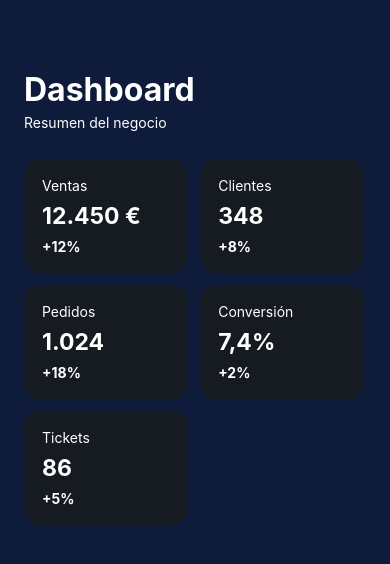
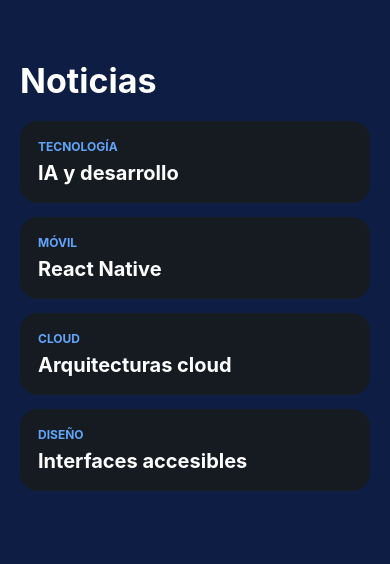
Before and after one commit to ainaragorriaplante/cuaderno-ainara-01-rn, a React Native app: screen / in a window 390 px wide. Shown: the top 564 px of the page. Built offline with nearby package versions, Linux system fonts and the light colour scheme.

Commit message:
Ejercicio 07 - Feed de noticias

```diff
--- a/App.tsx
+++ b/App.tsx
@@ -1,28 +1,23 @@
-import { StyleSheet, Text, View } from 'react-native';
+import { ScrollView, StyleSheet, Text, View } from 'react-native';
 
 export default function App() {
   return (
-    <View style={styles.container}>
-      <Text style={styles.title}>Dashboard</Text>
-      <Text style={styles.subtitle}>Resumen del negocio</Text>
+    <ScrollView style={styles.container}>
+      <Text style={styles.header}>Noticias</Text>
 
-      <View style={styles.grid}>
-        <Metric title="Ventas" value="12.450 €" change="+12%" />
-        <Metric title="Clientes" value="348" change="+8%" />
-        <Metric title="Pedidos" value="1.024" change="+18%" />
-        <Metric title="Conversión" value="7,4%" change="+2%" />
-        <Metric title="Tickets" value="86" change="+5%" />
-      </View>
-    </View>
+      <NewsCard category="TECNOLOGÍA" title="IA y desarrollo" />
+      <NewsCard category="MÓVIL" title="React Native" />
+      <NewsCard category="CLOUD" title="Arquitecturas cloud" />
+      <NewsCard category="DISEÑO" title="Interfaces accesibles" />
+    </ScrollView>
   );
 }
 
-function Metric({ title, value, change }: { title: string; value: string; change: string }) {
+function NewsCard({ category, title }: { category: string; title: string }) {
   return (
     <View style={styles.card}>
-      <Text style={styles.label}>{title}</Text>
-      <Text style={styles.value}>{value}</Text>
-      <Text style={styles.change}>{change}</Text>
+      <Text style={styles.category}>{category}</Text>
+      <Text style={styles.title}>{title}</Text>
     </View>
   );
 }
@@ -30,43 +25,31 @@ function Metric({ title, value, change }: { title: string; value: string; change
 const styles = StyleSheet.create({
   container: {
     flex: 1,
-    padding: 24,
-    paddingTop: 70,
-    backgroundColor: '#0f1b3b',
+    backgroundColor: '#0e1d43',
+    paddingHorizontal: 20,
+  },
+  header: {
+    fontSize: 34,
+    fontWeight: 'bold',
+    marginTop: 60,
+    marginBottom: 20,
+    color: '#ffffff',
+  },
+  card: {
+    backgroundColor: '#161b22',
+    padding: 18,
+    borderRadius: 18,
+    marginBottom: 14,
+  },
+  category: {
+    color: '#60a5fa',
+    fontSize: 12,
+    fontWeight: 'bold',
   },
   title: {
-    fontSize: 32,
+    marginTop: 7,
+    fontSize: 20,
     fontWeight: 'bold',
     color: '#ffffff',
   },
-  subtitle: {
-    color: '#fefeff',
-    marginTop: 5,
-    marginBottom: 28,
-  },
-  grid: {
-    flexDirection: 'row',
-    flexWrap: 'wrap',
-    gap: 12,
-  },
-  card: {
-    width: '48%',
-    backgroundColor: '#161b22',
-    padding: 18,
-    borderRadius: 16,
-  },
-  label: {
-    color: '#ffffff',
-  },
-  value: {
-    color: '#ffffff',
-    fontSize: 23,
-    fontWeight: 'bold',
-    marginTop: 8,
-  },
-  change: {
-    color: '#ffffff',
-    fontWeight: 'bold',
-    marginTop: 8,
-  },
 });
```
Also changed, not shown: EJERCICIO-07/App.tsx (+55 -0 lines), EJERCICIO-07/README.md.
